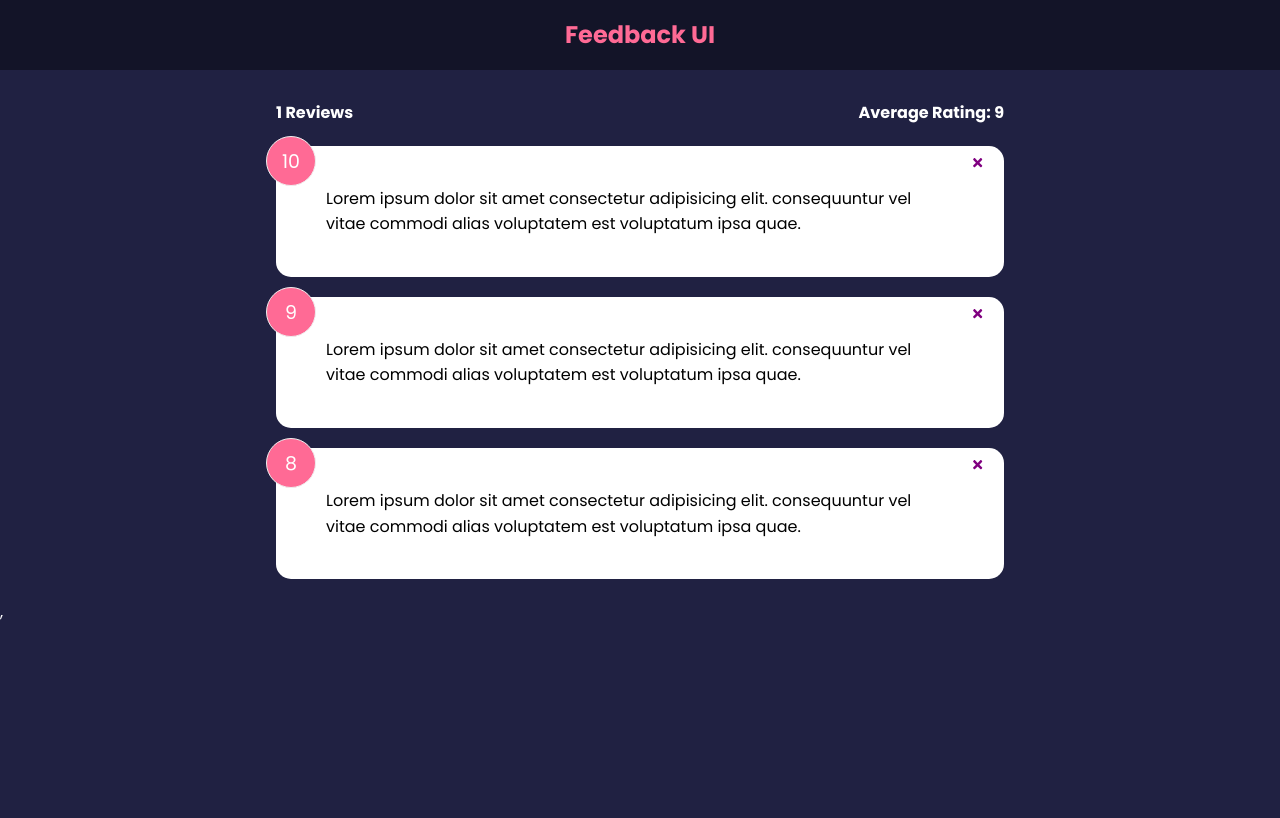
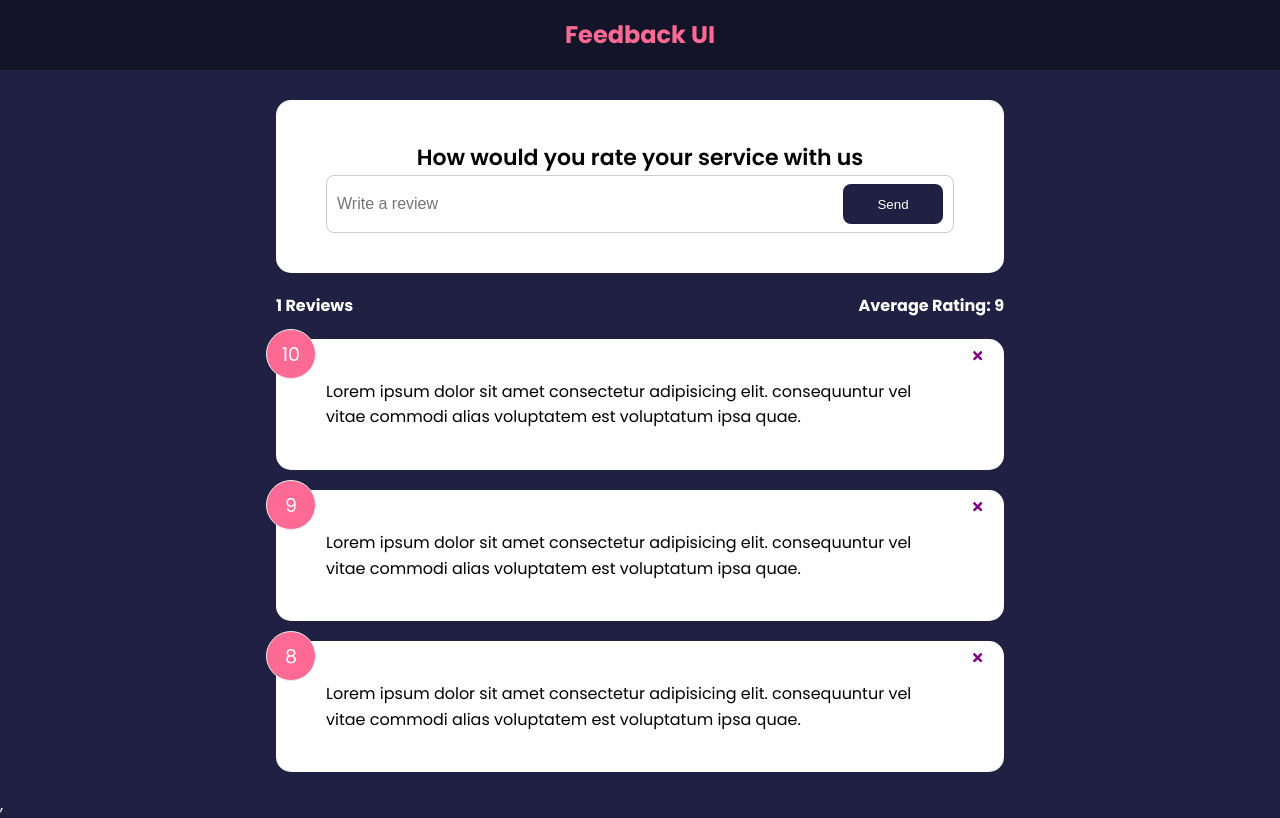
Before and after one commit to Asantowasso/React-basics, a React (Create React App) app: page / in a window 1280 px wide. Built offline with nearby package versions, Linux system fonts and the light colour scheme.

Commit message:
button and card components

```diff
--- a/src/App.js
+++ b/src/App.js
@@ -3,7 +3,7 @@
 import Header from "./Components/Header"
 import FeedbackList from "./Components/FeedbackList"
 import FeedbackStats from "./Components/FeedbackStats"
-
+import FeedbackForm from './Components/FeedbackForm'
 import FeedbackData from './data/FeedbackData'
 
 function App() {
@@ -21,6 +21,7 @@
     <>
     <Header  />
     <div className="container">
+      <FeedbackForm/>
       <FeedbackStats feedback = {feedback} />
       <FeedbackList feedback={feedback}
       handleDelete={deleteFeedback}
--- /dev/null
+++ b/src/Components/FeedbackForm.jsx
@@ -0,0 +1,29 @@
+import {useState} from 'react'
+import Card from './shared/Card'
+import Button from './shared/Button'
+
+function FeedbackForm() {
+const [text, setText] = useState ('')
+
+const handleTextChange = (e) => {
+ setText(e.target.value)
+}
+
+
+
+  return (
+    <Card>
+      <form>
+        <h2>How would you rate your service with us</h2>
+        {/* add a rating select component */}
+        <div className="input-group">
+          <input onChange={handleTextChange} type='text' placeholder='Write a review' value={text}/>
+          <Button type='submit'>Send</Button>
+        </div>
+      </form>
+    </Card>
+  )
+
+}
+
+export default FeedbackForm
--- /dev/null
+++ b/src/Components/shared/Button.jsx
@@ -0,0 +1,26 @@
+import PropTypes from 'prop-types'
+
+
+function Button ({ children, version, type, isDisabled}) {
+  return (
+    <button type= {type} disabled={isDisabled} className={`btn btn-${version}`}>
+      {children}
+    </button>
+  )
+
+}
+Button.defaultProps = {
+  version: 'primary',
+  type: 'button',
+  isDisabled: false
+
+}
+
+Button.propTypes = {
+  children: PropTypes.node.isRequired,
+  version: PropTypes.string,
+  type: PropTypes.string,
+  isDisabled: PropTypes.bool,
+}
+
+export default Button
```
